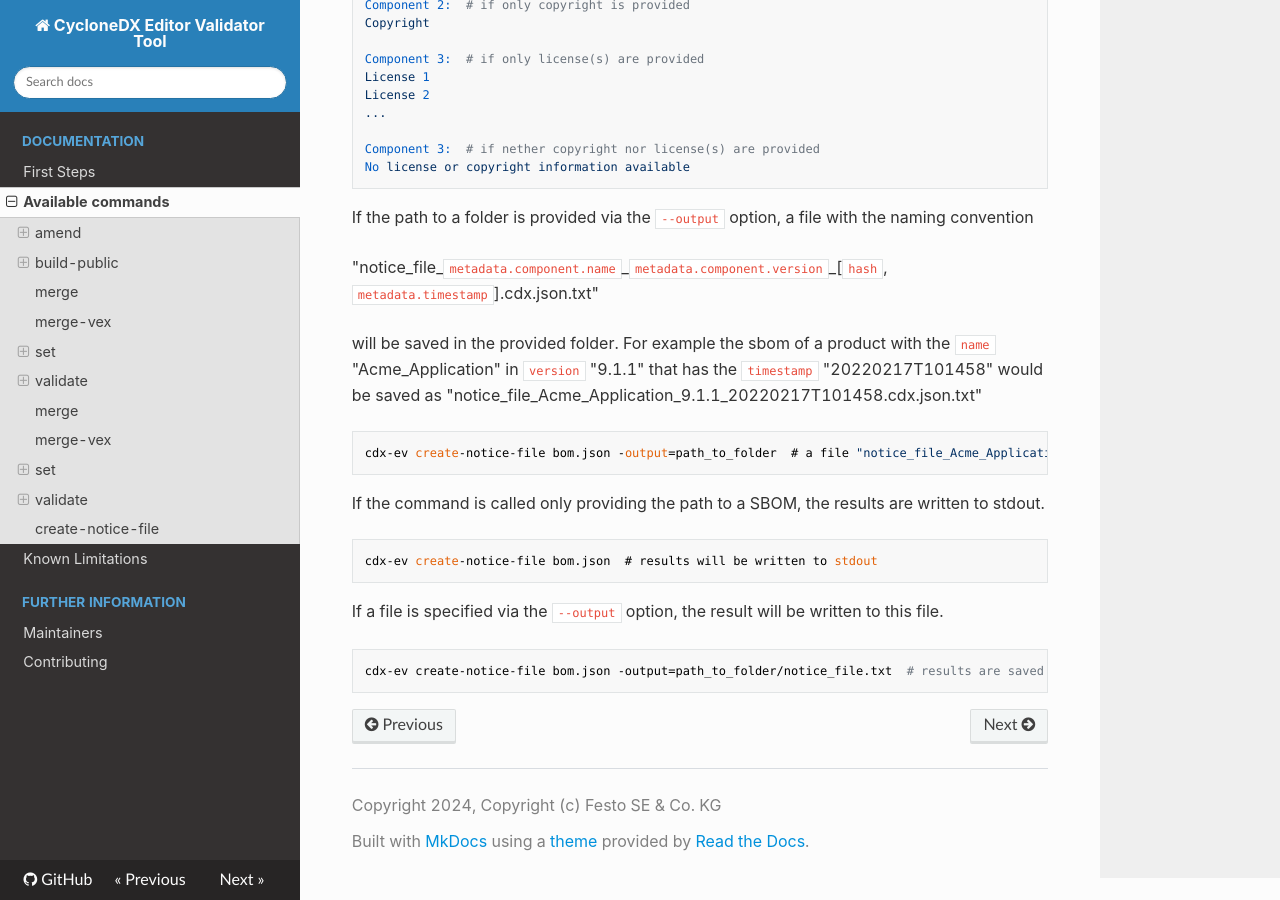
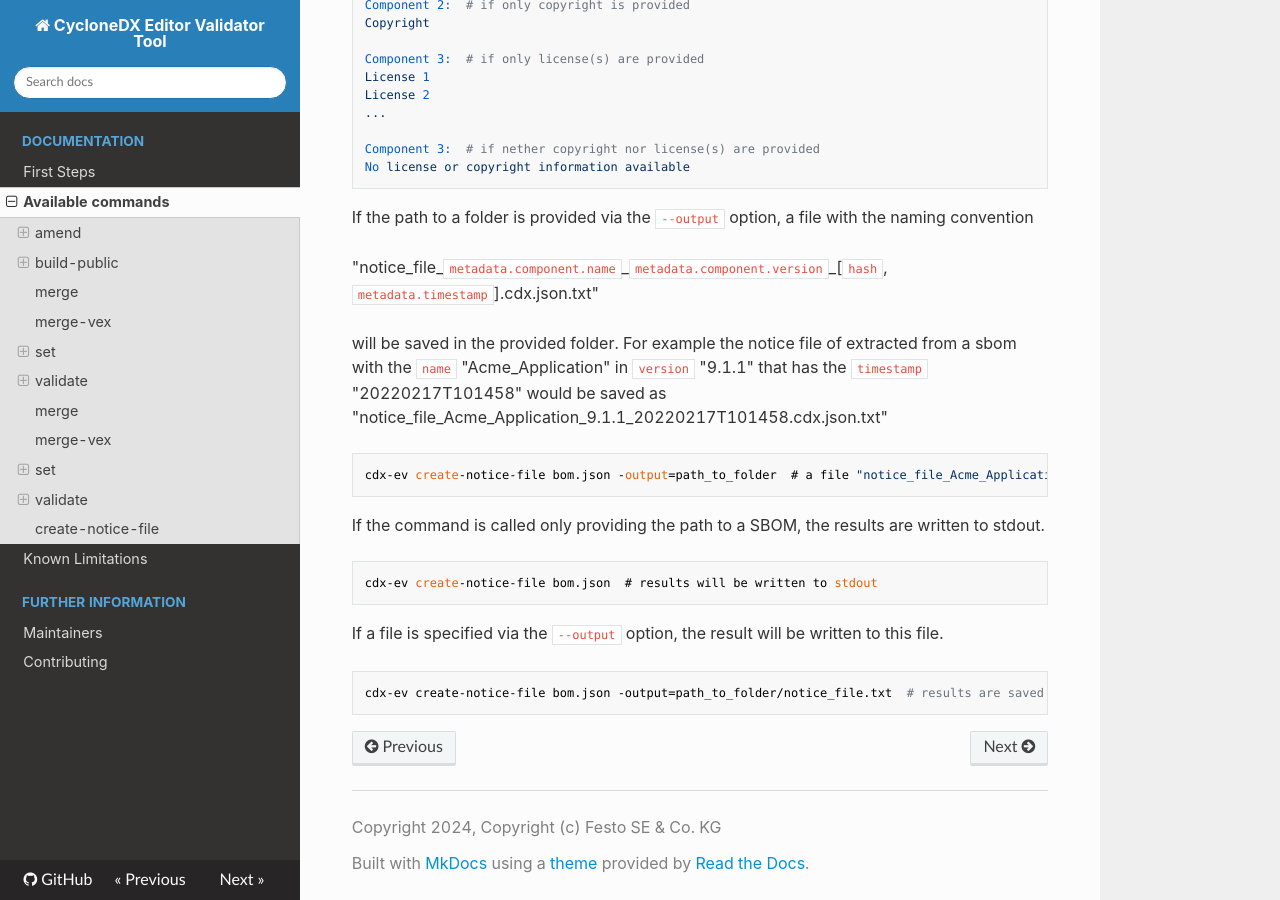
Before and after one commit to Festo-se/cyclonedx-editor-validator, an MkDocs documentation site: the page built from docs/available_commands.md, in a window 1280 px wide and 900 px high, scrolled down 20734 px. Built offline with MkDocs 1.6.1, drawn with Linux system fonts in a browser that asks for light colours; nearby versions of some CDN libraries; some web fonts are replaced.

Commit message:
docs: fixes minor details

```diff
--- a/docs/available_commands.md
+++ b/docs/available_commands.md
@@ -716,7 +716,7 @@ If the path to a folder is provided via the `--output` option, a file with the n
   "notice_file_`metadata.component.name`\_`metadata.component.version`\_\[`hash`, `metadata.timestamp`\].cdx.json.txt"
 
 will be saved in the provided folder.
-For example the sbom of a product with the `name` "Acme_Application" in `version` "9.1.1" that has the `timestamp` "20220217T101458" would be saved as "notice_file_Acme_Application_9.1.1_20220217T101458.cdx.json.txt"
+For example the notice file of extracted from a sbom with the `name` "Acme_Application" in `version` "9.1.1" that has the `timestamp` "20220217T101458" would be saved as "notice_file_Acme_Application_9.1.1_20220217T101458.cdx.json.txt"
 
     cdx-ev create-notice-file bom.json -output=path_to_folder  # a file "notice_file_Acme_Application_9.1.1_20220217T101458.cdx.json.txt" is created in the provided folder
 
```
